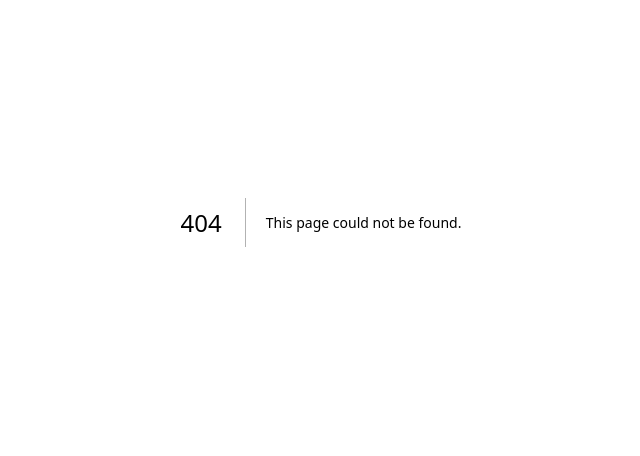
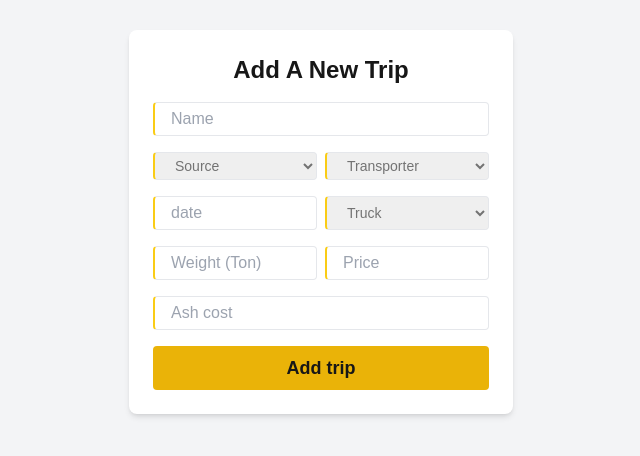
Before and after one commit to Daniyal12222/sayyamTraders, a Next.js app: page /tripAdd in a window 1280 px wide. Before the commit this address had no page. Shown: the part 178-634 px from the top of the page, without its empty margins (319-959 px from the left). Built offline with nearby package versions, Linux system fonts and the light colour scheme.

Commit message:
trip form

```diff
--- a/app/changPassword/page.js
+++ b/app/changPassword/page.js
@@ -14,7 +14,6 @@ export default function Login() {
           <input type="password" placeholder="New Password" className="w-[70%] border px-4 py-1  focus:outline-none focus:border-yellow-400 border-s-2 border-s-yellow-400  " required  />
           <input type="password" placeholder="Repeat Password" className="w-[70%] border px-4 py-1  focus:outline-none focus:border-yellow-400 border-s-2 border-s-yellow-400  " required  />
           <button type="submit" className="w-[70%] px-4 py-3 text-sm text-black bg-s-orange-300 rounded hover:bg-s-yellow-400 font-semibold bg-yellow-400 mt-3">Save changes</button>
-
         </form>
       </div>
     </div>
--- /dev/null
+++ b/app/tripAdd/page.js
@@ -0,0 +1,56 @@
+"use client";
+import { useState } from 'react';
+
+export default function AddTripForm() {
+    //   const [formData, setFormData] = useState({
+    //     name: '',
+    //     source: '',
+    //     transporter: '',
+    //     date: '',
+    //     truck: '',
+    //     weight: '',
+    //     price: '',
+    //     ashCost: '',
+    //   });
+
+    //   const handleChange = (e) => {
+    //     const { name, value } = e.target;
+    //     setFormData({ ...formData, [name]: value });
+    //   };
+
+    //   const handleSubmit = (e) => {
+    //     e.preventDefault();
+    //     console.log('Form submitted:', formData);
+    //   };
+
+    return (
+        <div className="flex flex-col items-center justify-center min-h-screen bg-gray-100">
+            <form className="bg-white p-6 rounded-lg shadow-md space-y-4 w-96">
+                <h2 className="text-2xl font-bold text-center">Add A New Trip</h2>
+                <input type="text" name="name" placeholder="Name" className="w-full p-2  rounded border  px-4 py-1 focus:outline-none focus:border-yellow-400 border-s-2 border-s-yellow-400" />
+                <div className="flex space-x-2">
+                    <select name="source" className="w-1/2 text-sm text-neutral-500 p-2 rounded border  px-4 py-1 focus:outline-none focus:border-yellow-400 border-s-2 border-s-yellow-400">
+                        <option value="">Source</option>
+                    </select>
+                    <select name="transporter" className="w-1/2  text-sm text-neutral-500 p-2 rounded border  px-4 py-1 focus:outline-none focus:border-yellow-400 border-s-2 border-s-yellow-400">
+                        <option value="">Transporter</option>
+                    </select>
+                </div>
+                <div className="flex space-x-2">
+                    <input type="text" placeholder='date' name="date" className="w-1/2 p-2 border rounded px-4 py-1 focus:outline-none focus:border-yellow-400 border-s-2 border-s-yellow-400" />
+                    <select name="truck" className="w-1/2 text-sm text-neutral-500 p-2 rounded border  px-4 py-1 focus:outline-none focus:border-yellow-400 border-s-2 border-s-yellow-400">
+                        <option value="">Truck</option>
+                    </select>
+                </div>
+                <div className="flex space-x-2">
+                    <input type="number" name="weight" placeholder="Weight (Ton)" className="w-1/2 p-2 rounded border  px-4 py-1 focus:outline-none focus:border-yellow-400 border-s-2 border-s-yellow-400" />
+                    <input type="number" name="price" placeholder="Price" className="w-1/2 p-2 rounded border  px-4 py-1 focus:outline-none focus:border-yellow-400 border-s-2 border-s-yellow-400" />
+                </div>
+                <input type="number" name="ashCost" placeholder="Ash cost" className="w-full p-2 border  px-4 py-1 focus:outline-none focus:border-yellow-400 border-s-2 border-s-yellow-400 rounded" />
+                <button type="submit" className="w-full bg-yellow-500  py-2 rounded text-lg font-semibold">
+                    Add trip
+                </button>
+            </form>
+        </div>
+    );
+}
```
